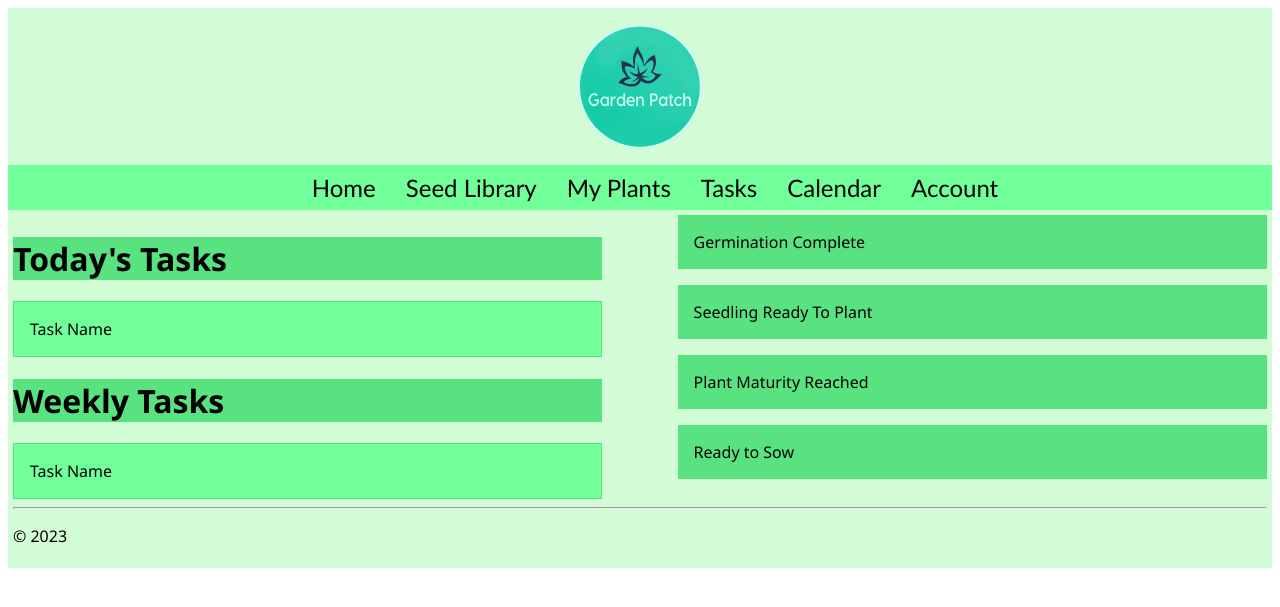
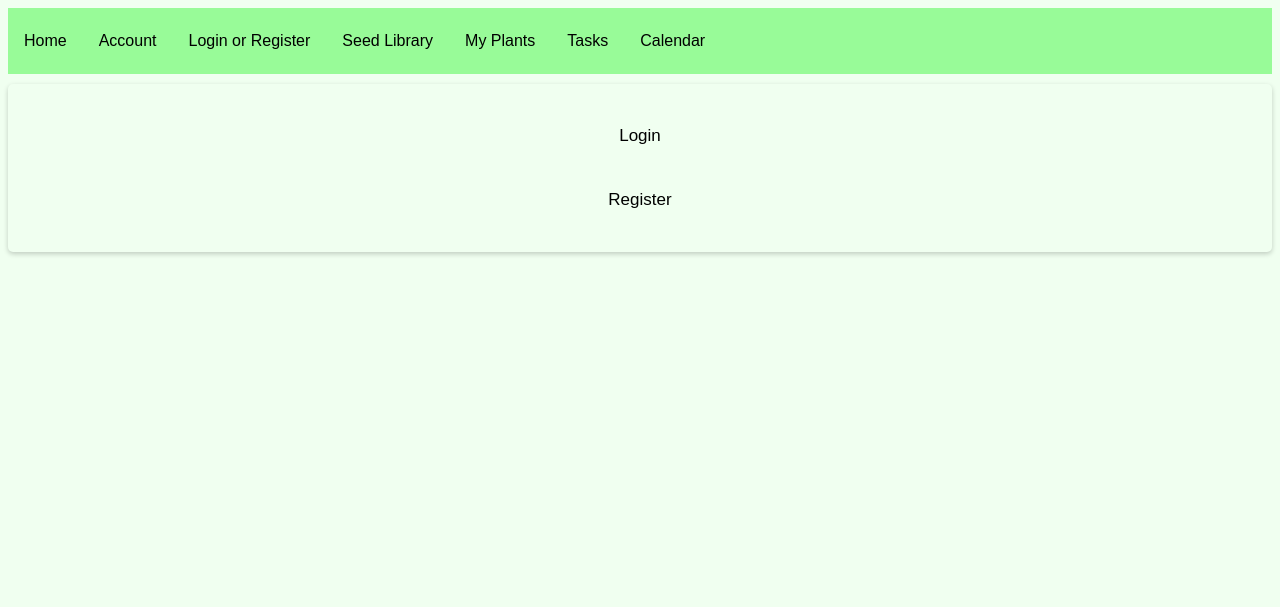
Before and after one commit to bzf7132/GardenPatch, a Flask app: page / in a window 1280 px wide. Shown: the top 607 px of the page. Run offline with Flask 3, Linux system fonts and the light colour scheme; a user stored in the database is signed in.

Commit message:
Update home.html

```diff
--- a/templates/home.html
+++ b/templates/home.html
@@ -1,47 +1,199 @@
-{% extends "layout.html" %}
-{% block title %}
-Home Page
-{% endblock %}
-{% block content %}
-{% if current_user.is_authenticated %}
-<div class="homeLayout">
-    <div class="homeLeft">
-        <div class="homeTaskHeader"><h1>Today's Tasks</h1></div>
-        <button class="taskSelect" onclick="openTaskPopup()">Task Name</button>
-        <div class="homeTaskHeader"><h1>Weekly Tasks</h1></div>
-        <button class="taskSelect" onclick="openTaskPopup()">Task Name</button>
-    </div>
-    <div class="homeRight">
-        <div class="homeInfo">Germination Complete</div>
-        <div class="homeInfo">Seedling Ready To Plant</div>
-        <div class="homeInfo">Plant Maturity Reached</div>
-        <div class="homeInfo">Ready to Sow</div>
+<!DOCTYPE html>
+<html lang="en">
+
+<head>
+  <meta charset="UTF-8">
+  <meta name="viewport" content="width=device-width, initial-scale=1.0">
+  <title>Garden Patch</title>
+  <style>
+    body {
+      font-family: Arial, sans-serif;
+      background-color: #F0FFF0;
+    }
+
+    .navbar {
+      background-color: #98FB98;
+      overflow: hidden;
+      padding: 10px 0;
+    }
+
+    .navbar a {
+      float: left;
+      display: block;
+      color: black;
+      text-align: center;
+      padding: 14px 16px;
+      text-decoration: none;
+    }
+
+    .navbar a:hover {
+      background-color: #7F9F7F;
+    }
+
+    .form-container {
+      background-color: #F0FFF0;
+      padding: 20px;
+      margin: 10px 0;
+      border-radius: 5px;
+      box-shadow: 0 2px 5px rgba(0, 0, 0, 0.2);
+    }
+
+    .tab {
+      overflow: hidden;
+      cursor: pointer;
+    }
+
+    .tab button {
+      background-color: inherit;
+      float: left;
+      border: none;
+      outline: none;
+      padding: 14px 16px;
+      transition: 0.3s;
+      font-size: 17px;
+      color: black;
+      /* Set default text color to black for visibility */
+    }
+
+    .tab button:hover {
+      background-color: #ddd;
+      /* Light grey for hover */
+    }
+
+    .tab button.active {
+      background-color: #ccc;
+      /* Lighter grey for active tab */
+      color: black;
+      /* Keep text color black for visibility */
+    }
+
+    .tab-content {
+      display: none;
+      padding: 6px 12px;
+      border-top: none;
+    }
+
+    input[type=text],
+    input[type=password] {
+      width: 100%;
+      padding: 12px 20px;
+      margin: 8px 0;
+      display: inline-block;
+      border: 1px solid #ccc;
+      box-sizing: border-box;
+    }
+
+    button {
+      background-color: #4CAF50;
+      color: white;
+      padding: 14px 20px;
+      margin: 8px 0;
+      border: none;
+      cursor: pointer;
+      width: 100%;
+    }
+
+    button:hover {
+      opacity: 0.8;
+    }
+
+    /* Additional styles for the account container */
+    .account-container {
+      background-color: #F0FFF0;
+      padding: 20px;
+      margin: 10px auto;
+      width: fit-content;
+      border-radius: 5px;
+      box-shadow: 0 2px 5px rgba(0, 0, 0, 0.2);
+      text-align: center;
+    }
+
+    .profile-picture {
+      border: 2px solid #ccc;
+      border-radius: 50%;
+      width: 100px;
+      height: 100px;
+      margin: 0 auto 20px;
+      display: block;
+      background-color: #fff;
+    }
+
+    .account-input {
+      width: 80%;
+      padding: 12px 20px;
+      margin: 8px 0;
+      display: block;
+      border: 1px solid #ccc;
+      box-sizing: border-box;
+    }
+
+    .edit-link {
+      font-size: 14px;
+      float: right;
+      margin-right: 20px;
+      text-decoration: none;
+      color: black;
+    }
+
+    .edit-link:hover {
+      text-decoration: underline;
+    }
+  </style>
+
+</head>
+
+<body>
+
+  <div class="navbar">
+    <a href="home.html">Home</a>
+    <a href="account.html">Account</a>
+    <a href="loginregister.html">Login or Register</a>
+    <a href="seed-library.html">Seed Library</a>
+    <a href="my-plants.html">My Plants</a>
+    <a href="tasks.html">Tasks</a>
+    <a href="calendar.html">Calendar</a>
+  </div>
+
+  <div class="form-container">
+    <div class="tab">
+      <button class="tablinks" onclick="openTab(event, 'Login')">Login</button>
+      <button class="tablinks" onclick="openTab(event, 'Register')">Register</button>
     </div>
 
-</div>
+    <div id="Login" class="tab-content">
+      <h3>Login</h3>
+      <input type="text" placeholder="Username" name="uname" required>
+      <input type="password" placeholder="Password" name="psw" required>
+      <button type="submit">Login</button>
+      <span class="psw">Forgot <a href="#">password?</a></span>
+    </div>
 
-<!-- View Task Popup-->
-<div class="taskPopup" id="taskPopup">
-    <div class="infoBackground"><h1>Task Name</h1></div>
-    <div class="taskDescription">Task Description</div>
-    <div class="taskPopupLayout">
-        <div class="DateforTask">Need to add Date</div>
-        <div class="Reccuring">Recurring: No</div>
-        <button class="submitButton" onclick="closeTaskPopup()">Submit</button>
-        <button class="exitButton" onclick="closeTaskPopup()">Exit</button>
+    <div id="Register" class="tab-content">
+      <h3>Register</h3>
+      <input type="text" placeholder="Username" name="uname" required>
+      <input type="password" placeholder="Password" name="psw" required>
+      <input type="password" placeholder="Confirm Password" name="psw-repeat" required>
+      <input type="text" placeholder="Hemisphere" name="hemisphere" required>
+      <button type="submit">Register</button>
     </div>
-</div>
-{% else %}
-<p>Welcome to Garden Patch!</p>
-{% endif %}
+  </div>
 
-<script>
-    let taskPopup = document.getElementById("taskPopup")
-    function openTaskPopup() {
-        taskPopup.classList.add("open-taskPopup");
+  <script>
+    function openTab(evt, tabName) {
+      var i, tabcontent, tablinks;
+      tabcontent = document.getElementsByClassName("tab-content");
+      for (i = 0; i < tabcontent.length; i++) {
+        tabcontent[i].style.display = "none";
+      }
+      tablinks = document.getElementsByClassName("tablinks");
+      for (i = 0; i < tablinks.length; i++) {
+        tablinks[i].className = tablinks[i].className.replace(" active", "");
+      }
+      document.getElementById(tabName).style.display = "block";
+      evt.currentTarget.className += " active";
     }
-    function closeTaskPopup() {
-        taskPopup.classList.remove("open-taskPopup");
-    }
-</script>
-{% endblock %}
+  </script>
+
+</body>
+
+</html>
```
